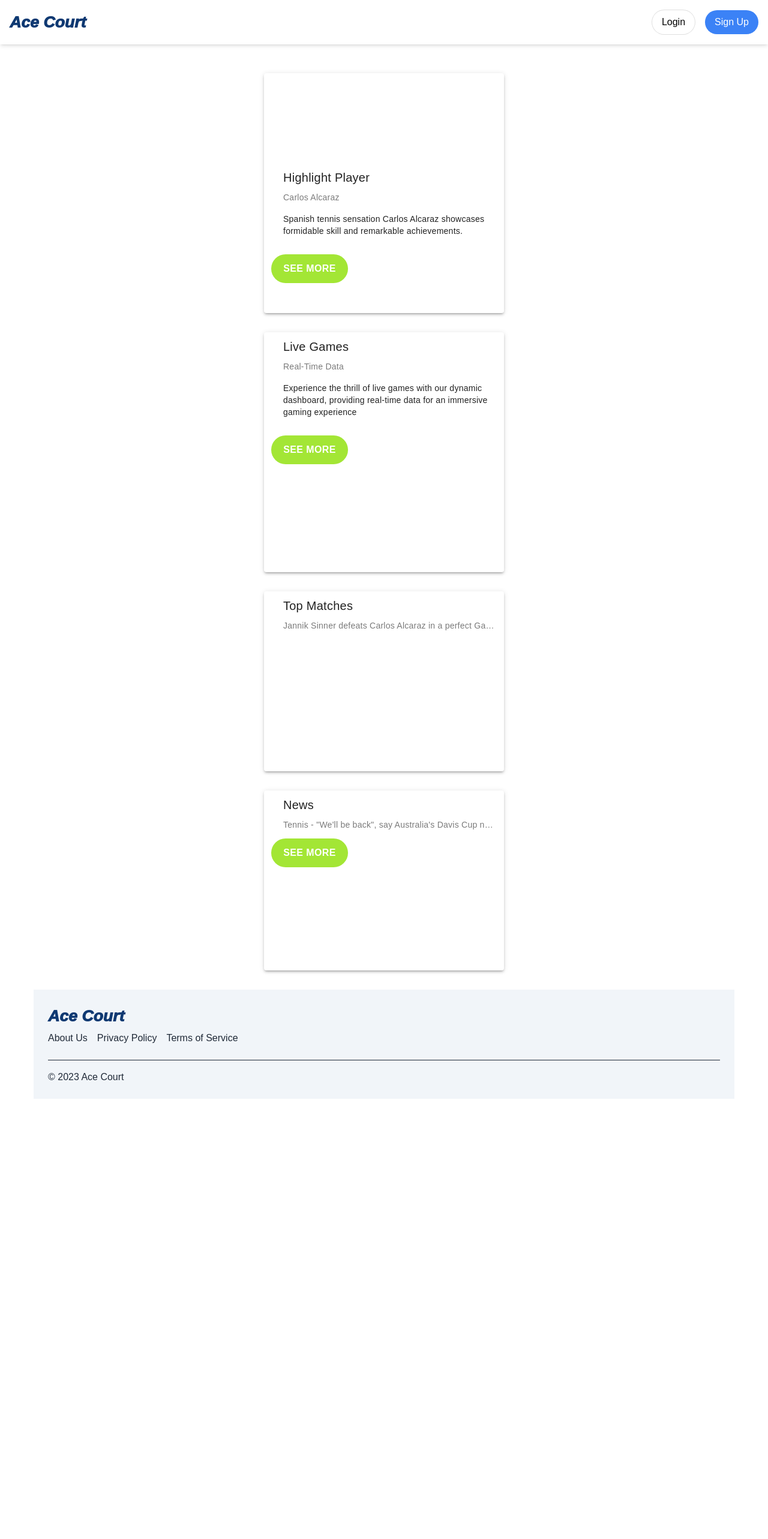
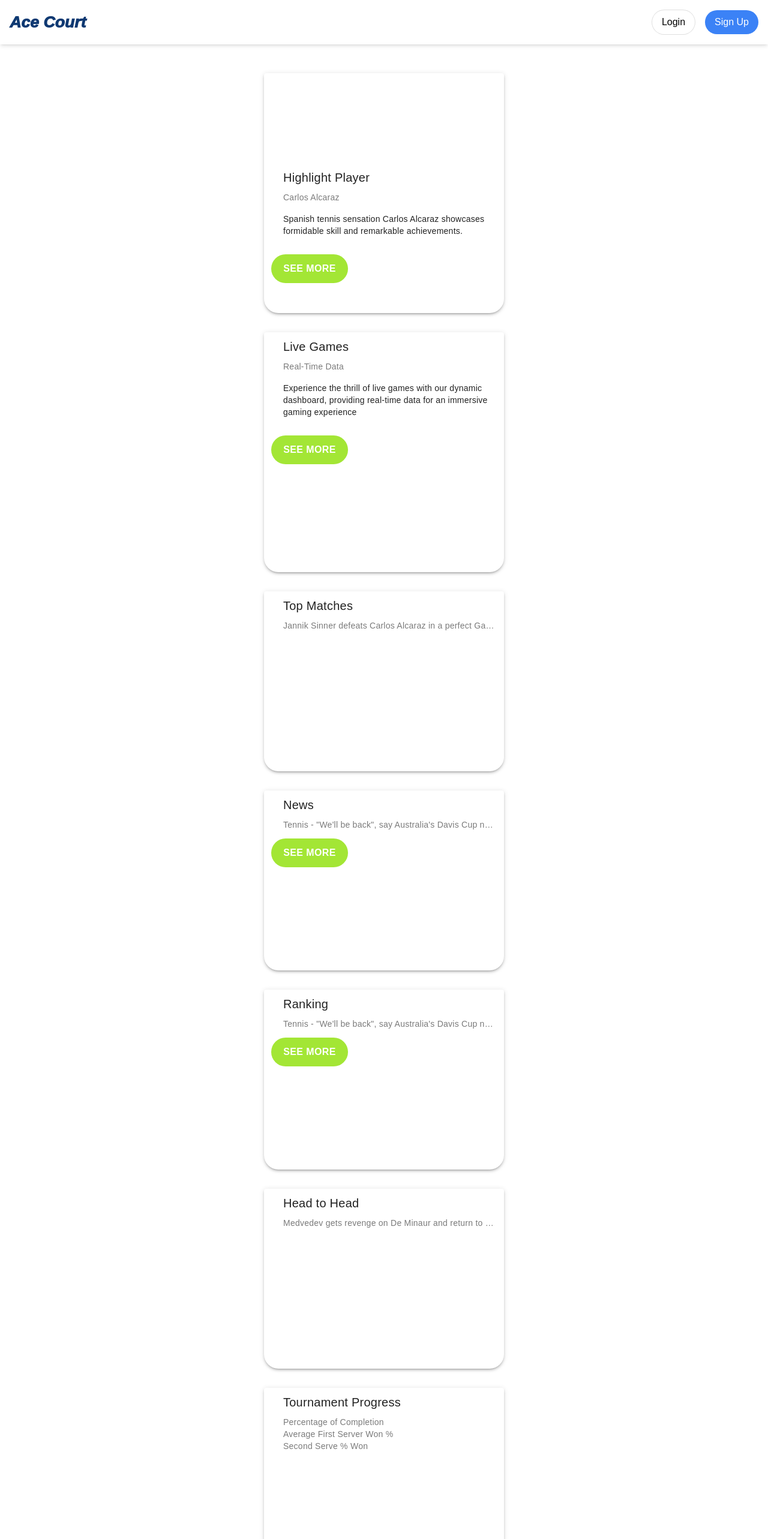
Before and after one commit to xnm-sdksdk/AceCourt, a Vue app: page /home in a window 1280 px wide. Shown: the top 2566 px of the page at 60% size. Before the commit the page ends 1848 px from the top, so only its background shows below. Built offline with nearby package versions, Linux system fonts and the light colour scheme.

Commit message:
home page markup

```diff
--- a/src/views/HomePageView.vue
+++ b/src/views/HomePageView.vue
@@ -12,7 +12,12 @@
       <!-- Highlight Player Card -->
       <!-- class="d-flex align-center flex-column" -->
       <div class="">
-        <v-card max-width="400" height="400" class="mx-auto my-8" elevation="3">
+        <v-card
+          max-width="400"
+          height="400"
+          class="mx-auto rounded-b-xl my-8"
+          elevation="3"
+        >
           <v-img src="" alt="Highlight-Player-Image" width="150" height="150">
           </v-img>
           <v-card-title class="ml-4"> Highlight Player </v-card-title>
@@ -29,7 +34,12 @@
       <!-- Live Games Card -->
 
       <div class="">
-        <v-card max-width="400" height="400" class="mx-auto my-8" elevation="3">
+        <v-card
+          max-width="400"
+          height="400"
+          class="mx-auto rounded-b-xl my-8"
+          elevation="3"
+        >
           <v-card-title class="ml-4"> Live Games </v-card-title>
           <v-card-subtitle class="ml-4">Real-Time Data</v-card-subtitle>
 
@@ -44,7 +54,12 @@
 
       <!-- Top Matches Card -->
       <div class="">
-        <v-card max-width="400" height="300" class="mx-auto my-8" elevation="3">
+        <v-card
+          max-width="400"
+          height="300"
+          class="mx-auto rounded-b-xl my-8"
+          elevation="3"
+        >
           <!-- Carlos -->
           <!-- <v-img src="" alt="Carlos-Alcaraz-Image" width="150" height="150">
           </v-img> -->
@@ -60,7 +75,12 @@
       </div>
       <!-- News Card -->
       <div class="">
-        <v-card max-width="400" height="300" class="mx-auto my-8" elevation="3">
+        <v-card
+          max-width="400"
+          height="300"
+          class="mx-auto rounded-b-xl my-8"
+          elevation="3"
+        >
           <!-- Player -->
           <!-- <v-img src="" alt="Player-Image" width="150" height="150">
           </v-img> -->
@@ -73,11 +93,66 @@
         </v-card>
       </div>
       <!-- Ranking Card -->
-
+      <div class="">
+        <v-card
+          max-width="400"
+          height="300"
+          class="mx-auto rounded-b-xl my-8"
+          elevation="3"
+        >
+          <!-- Player -->
+          <!-- <v-img src="" alt="Djokovic-Ranking-Image" width="150" height="150">
+          </v-img> -->
+          <v-card-title class="ml-4"> Ranking </v-card-title>
+          <v-card-subtitle class="ml-4"
+            >Tennis - "We'll be back", say Australia's Davis Cup
+            nearly-men</v-card-subtitle
+          >
+          <ButtonSeeMore :text="SeeMore"></ButtonSeeMore>
+        </v-card>
+      </div>
       <!-- Head to Head Card -->
-
+      <div class="">
+        <v-card
+          max-width="400"
+          height="300"
+          class="mx-auto rounded-b-xl my-8"
+          elevation="3"
+        >
+          <!-- De Minaur -->
+          <!-- <v-img src="" alt="De-Minaur-Image" width="150" height="150">
+          </v-img> -->
+          <!-- Medvedev -->
+          <!-- <v-img src="" alt="Medvedev-Image" width="150" height="150">
+          </v-img> -->
+          <v-card-title class="ml-4"> Head to Head </v-card-title>
+          <v-card-subtitle class="ml-4"
+            >Medvedev gets revenge on De Minaur and return to US Open
+            quarter-finals</v-card-subtitle
+          >
+        </v-card>
+      </div>
       <!-- Tournament Progress Stats Card -->
-
+      <div class="">
+        <v-card
+          max-width="400"
+          height="300"
+          class="mx-auto rounded-b-xl my-8"
+          elevation="3"
+        >
+          <v-card-title class="ml-4"> Tournament Progress </v-card-title>
+          <!-- Graph 1 -->
+          <!-- Graph 2 -->
+          <!-- Graph 3 -->
+          <v-card-subtitle class="ml-4"
+            >Percentage of Completion</v-card-subtitle
+          >
+          <v-card-subtitle class="ml-4"
+            >Average First Server Won %</v-card-subtitle
+          >
+          <v-card-subtitle class="ml-4">Second Serve % Won</v-card-subtitle>
+        </v-card>
+      </div>
       <!-- Footer -->
       <Footer></Footer>
     </v-container>
```
